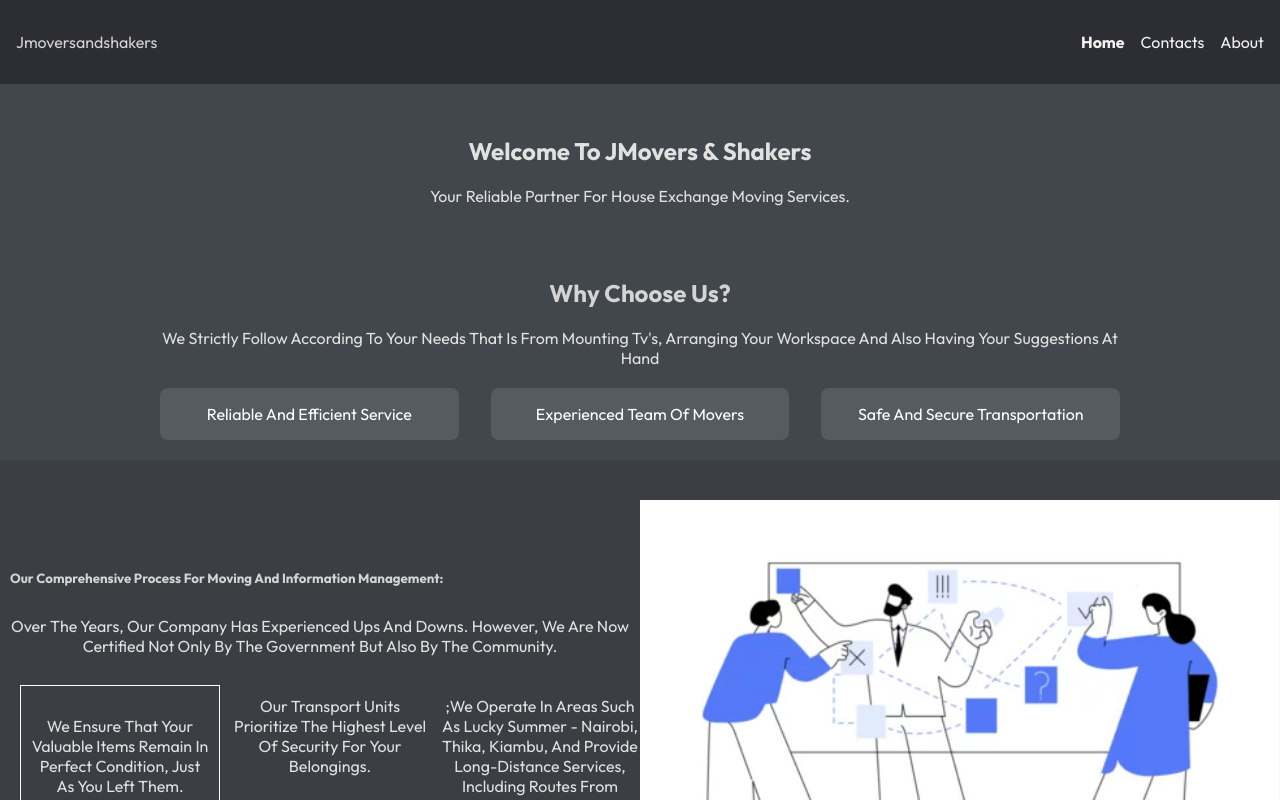
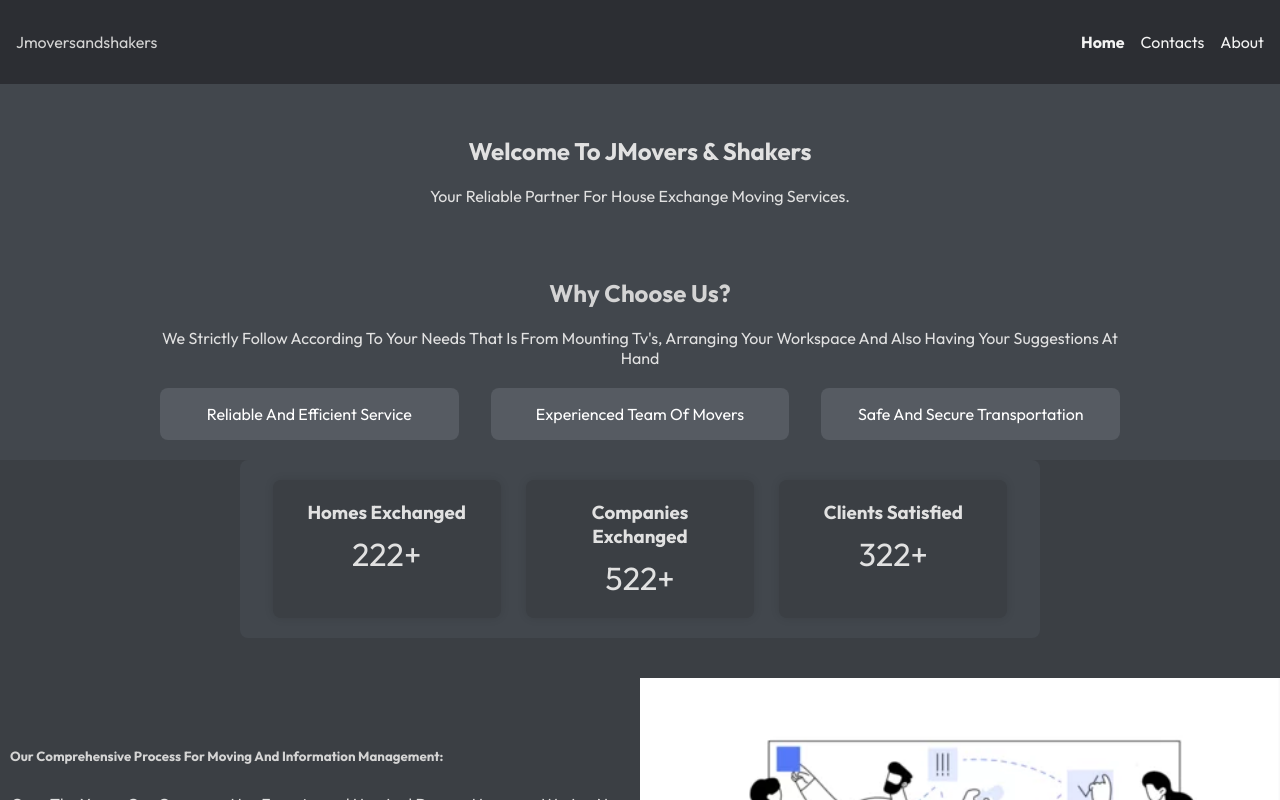
Before and after one commit to hackwellbn/jmoversandshakers, a React (Vite) app: page / in a window 1280 px wide. Shown: the top 800 px of the page. Built offline with nearby package versions, Linux system fonts and the light colour scheme.

Commit message:
pending changes

```diff
--- a/src/Pages/Home/Home.jsx
+++ b/src/Pages/Home/Home.jsx
@@ -7,6 +7,7 @@
 import MissionValues from './Layouts/MissionValues/MissionValues'
 import Subsection from './Layouts/Subsection/Subsection'
 import Explanation from './Layouts/Explanation/Explanation'
+import Counter from './Layouts/Counter/Counter'
 import './Home.css';
 
 const Home = () => {
@@ -14,6 +15,7 @@
     <div className="home">
 <Hero />
 <Features />
+<Counter />
 <Process/>
 <Portfolio />
 <HomeSection />
--- /dev/null
+++ b/src/Pages/Home/Layouts/Counter/Counter.css
@@ -0,0 +1,28 @@
+.counter-container {
+  display: flex;
+  justify-content: space-around;
+  background-color: var(--section-background-color);
+  color: var(--section-text-color);
+  padding: 20px;
+  border-radius: 8px;
+  max-width: 800px;
+  margin: 0 auto;
+}
+
+.counter-item {
+  text-align: center;
+  background-color: var(--background-color);
+  padding: 20px;
+  border-radius: 8px;
+  width: 30%;
+  box-shadow: 0 0 10px rgba(0, 0, 0, 0.1);
+}
+
+.counter-item h3 {
+  margin-bottom: 10px;
+}
+
+.counter-item p {
+  font-size: 2em;
+  margin: 0;
+}
--- /dev/null
+++ b/src/Pages/Home/Layouts/Counter/Counter.jsx
@@ -0,0 +1,54 @@
+import React, { useState, useEffect } from 'react';
+import './Counter.css';
+
+const MAX_COUNT = 300;
+const INTERVAL_DURATION = 30; // 1 second in milliseconds
+
+const Counter = () => {
+  const [homesExchanged, setHomesExchanged] = useState(0);
+  const [companiesExchanged, setCompaniesExchanged] = useState(0);
+  const [clientsSatisfied, setClientsSatisfied] = useState(0);
+
+  useEffect(() => {
+    const interval = setInterval(() => {
+      setHomesExchanged(homesExchanged => {
+        if (homesExchanged < MAX_COUNT) return homesExchanged + 1;
+        return homesExchanged;
+      });
+      setCompaniesExchanged(companiesExchanged => {
+        if (companiesExchanged < MAX_COUNT) return companiesExchanged + 1;
+        return companiesExchanged;
+      });
+      setClientsSatisfied(clientsSatisfied => {
+        if (clientsSatisfied < MAX_COUNT) return clientsSatisfied + 1;
+        return clientsSatisfied;
+      });
+    }, INTERVAL_DURATION);
+
+    const timeout = setTimeout(() => clearInterval(interval), 60000); // Stop after 60 seconds
+
+    return () => {
+      clearInterval(interval);
+      clearTimeout(timeout);
+    };
+  }, []);
+
+  return (
+    <div className="counter-container">
+      <div className="counter-item">
+        <h3>Homes Exchanged</h3>
+        <p>{homesExchanged}+</p>
+      </div>
+      <div className="counter-item">
+        <h3>Companies Exchanged</h3>
+        <p>{companiesExchanged+ 300}+</p>
+      </div>
+      <div className="counter-item">
+        <h3>Clients Satisfied</h3>
+        <p>{clientsSatisfied + 100}+</p>
+      </div>
+    </div>
+  );
+};
+
+export default Counter;
```
